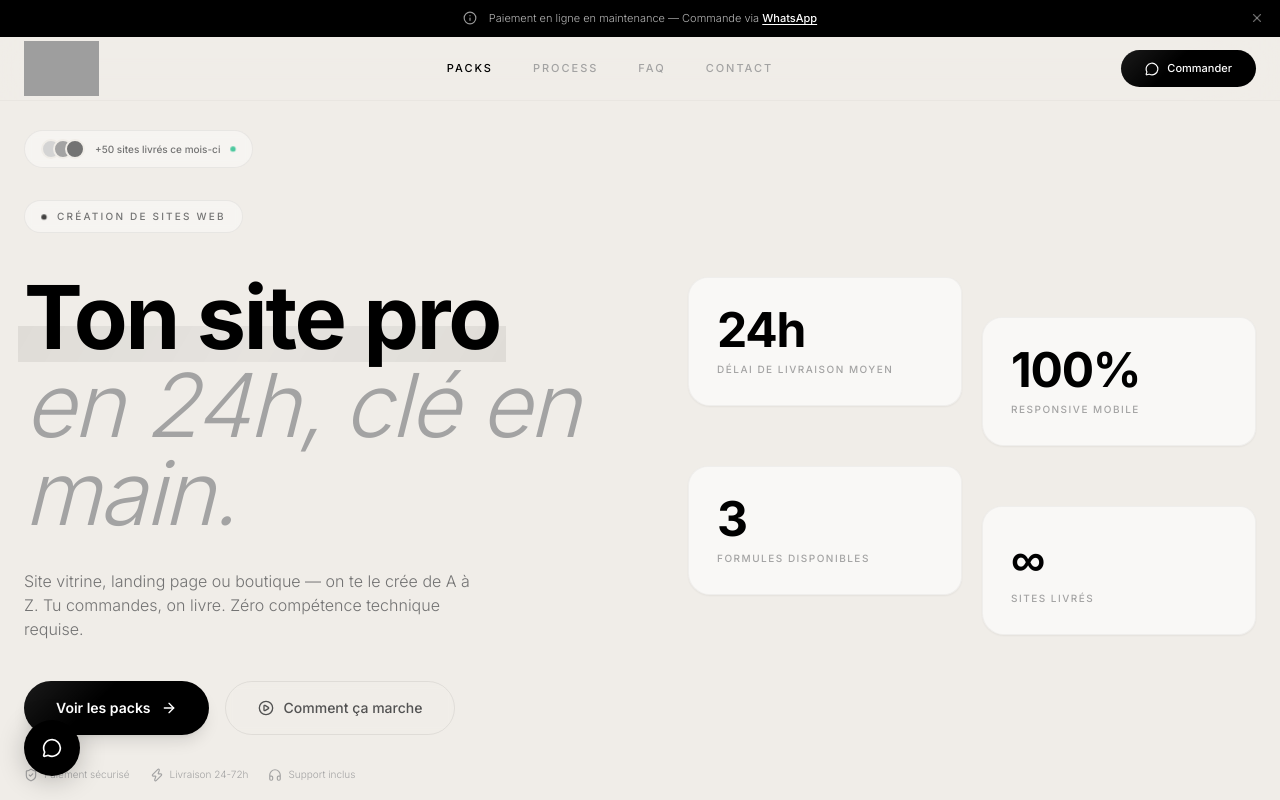
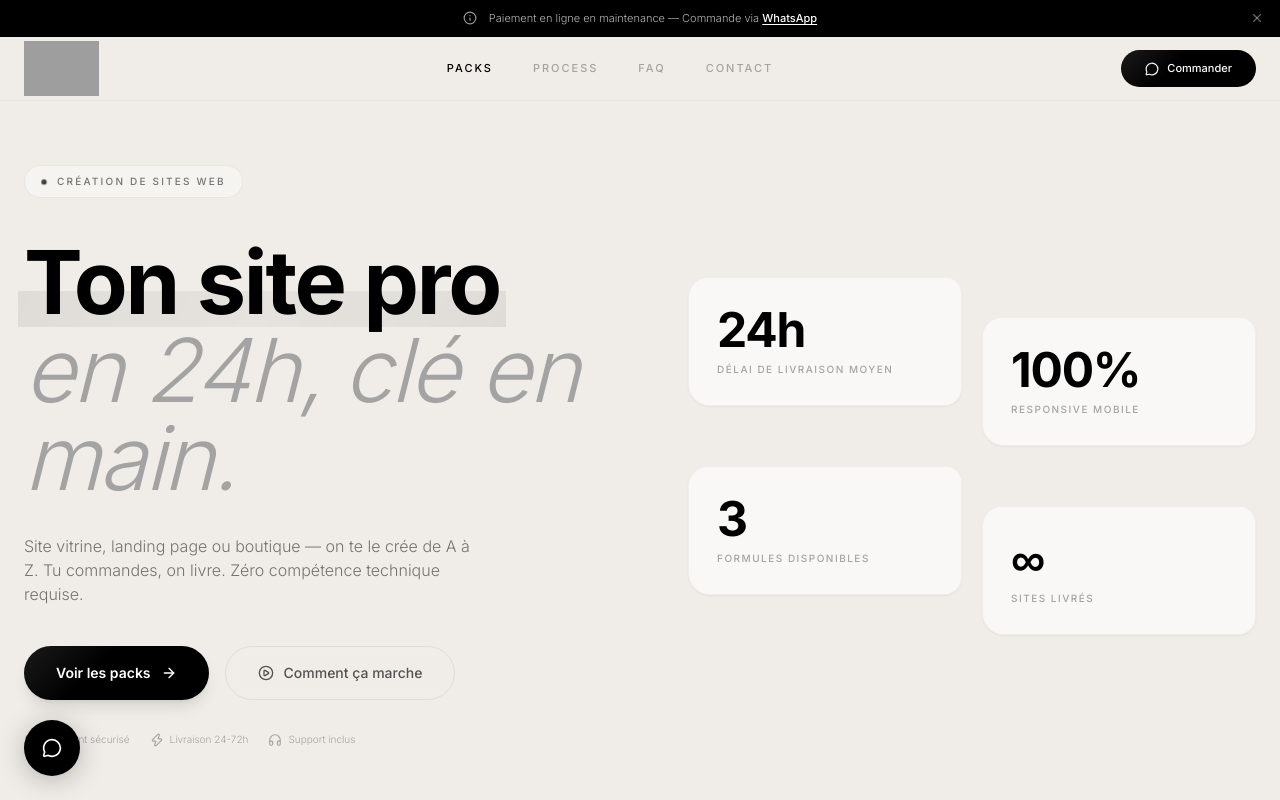
Before and after one commit to Enissay09/river-web-studio, a plain HTML site: page index.html in a window 1280 px wide. Shown: the top 800 px of the page. Drawn offline with nearby package versions, Linux system fonts and the light colour scheme; grey boxes are pictures that could not be loaded.

Commit message:
Update index.html

```diff
--- a/index.html
+++ b/index.html
@@ -285,18 +285,6 @@
     <div class="max-w-7xl mx-auto px-6 w-full relative z-10">
       <div class="grid md:grid-cols-2 gap-16 lg:gap-24 items-center">
         <div>
-          <div class="reveal" style="transition-delay:0.05s">
-            <div class="inline-flex items-center gap-2.5 px-4 py-2 rounded-full border border-black/[0.06] bg-white/40 backdrop-blur-sm mb-8">
-              <div class="flex -space-x-2">
-                <div class="w-5 h-5 rounded-full bg-neutral-300 border-2 border-[#f0ede8]"></div>
-                <div class="w-5 h-5 rounded-full bg-neutral-400 border-2 border-[#f0ede8]"></div>
-                <div class="w-5 h-5 rounded-full bg-neutral-500 border-2 border-[#f0ede8]"></div>
-              </div>
-              <span class="text-[10px] font-medium text-neutral-500">+50 sites livrés ce mois-ci</span>
-              <span class="w-1.5 h-1.5 rounded-full bg-emerald-500 animate-soft-pulse"></span>
-            </div>
-          </div>
-
           <div class="reveal" style="transition-delay:0.15s">
             <div class="inline-flex items-center gap-2.5 px-4 py-2 rounded-full border border-black/[0.06] bg-white/40 backdrop-blur-sm mb-10">
               <span class="w-1.5 h-1.5 rounded-full bg-black animate-soft-pulse"></span>
```
